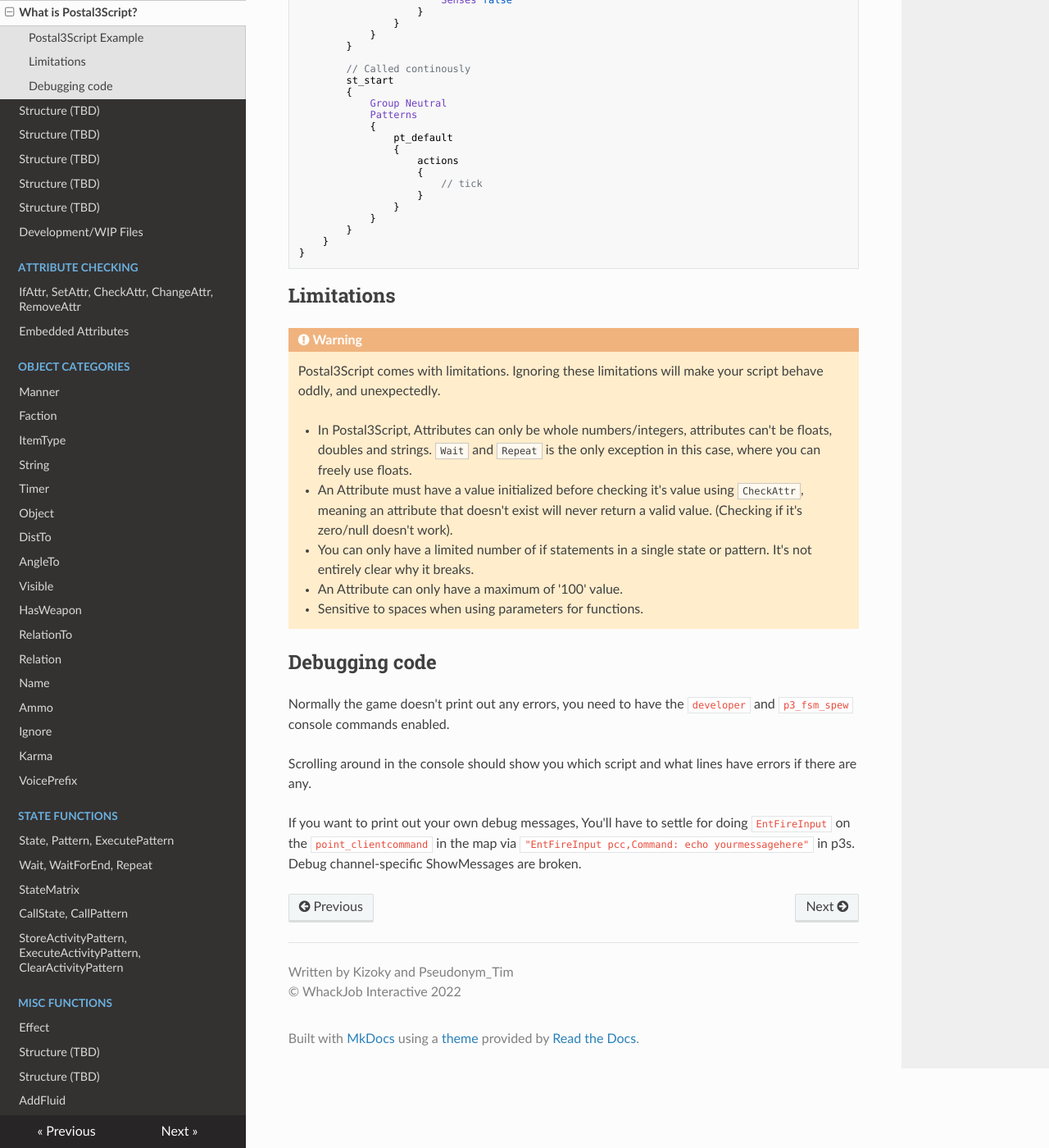
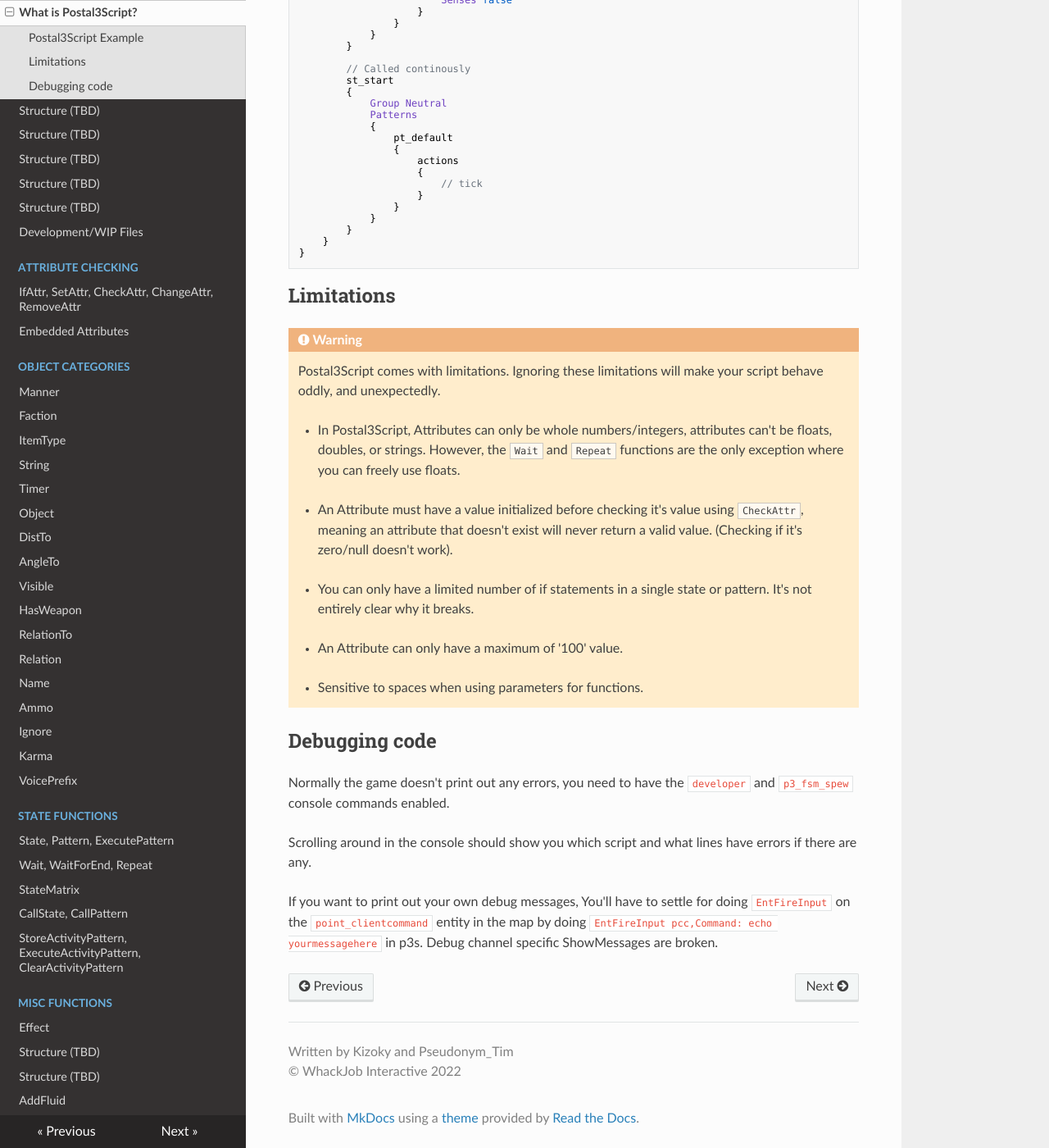
Before and after one commit to WhackJobInt/postal3scriptdocs, an MkDocs documentation site: the page built from docs/whatispostal3script.md, in a window 1280 px wide and 1400 px high, scrolled down 1792 px. Shown: the whole window at 82% size. Built offline with MkDocs 1.6.1, drawn with Linux system fonts in a browser that asks for light colours; nearby versions of some CDN libraries; some of the changed text lies outside the part shown.

Commit message:
Cleaned up "What is Postal3Script?", fixed syntax highlighting issue in "Development/WIP Files" page

```diff
--- a/docs/whatispostal3script.md
+++ b/docs/whatispostal3script.md
@@ -6,13 +6,12 @@
 
 With Postal3Script, you can easily do many things that you normally would not be able to do without the source code of the game due to the many useful functions and attributes that are interfaced.
 
-P3S script files are located in <code>/Postal III/p3/scripts</code> and use the <code>.p3s</code> file extension. To load and be able to use a p3s script, you must add it to a manifest, in "ai_scripts.txt", found in the previously mentioned folder.
-
-It is highly recommended to snoop around the game files and find examples of what you're trying to accomplish to get a better idea of the language.
+P3S script files are located in <code>Postal III/p3/scripts</code> and use the <code>.p3s</code> file extension. To load and be able to use a p3s script, you must add it to a manifest, in "ai_scripts.txt", found in the previously mentioned folder.
 
 <div class="admonition tip">
 <p class="admonition-title">Tip</p>
 <p>Changes to p3s scripts will automatically hotload when the map restarts, so you can just use the "restart" console command without ever having to exit and reload the game.</p>
+<p>It is highly recommended to snoop around the game files and find examples of what you're trying to accomplish to get a better idea of the language.</p>
 </div>
 
 ## Postal3Script Example
@@ -120,10 +119,14 @@
 <p class="admonition-title">Warning</p>
 <p id="limitations">Postal3Script comes with limitations. Ignoring these limitations will make your script behave oddly, and unexpectedly.</p>
 <ul>
-<li>In Postal3Script, Attributes can only be whole numbers/integers, attributes can't be floats, doubles and strings. <code>Wait</code> and <code>Repeat</code> is the only exception in this case, where you can freely use floats.</li>
+<li>In Postal3Script, Attributes can only be whole numbers/integers, attributes can't be floats, doubles, or strings. However, the <code>Wait</code> and <code>Repeat</code> functions are the only exception where you can freely use floats.</li>
+<br>
 <li>An Attribute must have a value initialized before checking it's value using <code>CheckAttr</code>, meaning an attribute that doesn't exist will never return a valid value. (Checking if it's zero/null doesn't work).</li>
+<br>
 <li>You can only have a limited number of if statements in a single state or pattern. It's not entirely clear why it breaks.</li>
+<br>
 <li>An Attribute can only have a maximum of '100' value.</li>
+<br>
 <li>Sensitive to spaces when using parameters for functions.</li>
 </ul>
 </div>
@@ -131,4 +134,4 @@
 ## Debugging code
 <p>Normally the game doesn't print out any errors, you need to have the <code>developer</code> and <code>p3_fsm_spew</code> console commands enabled.</p>
 <p>Scrolling around in the console should show you which script and what lines have errors if there are any.
-<p>If you want to print out your own debug messages, You'll have to settle for doing <code>EntFireInput</code> on the <code>point_clientcommand</code> in the map via <code>"EntFireInput pcc,Command: echo yourmessagehere"</code> in p3s. Debug channel-specific ShowMessages are broken.
+<p>If you want to print out your own debug messages, You'll have to settle for doing <code>EntFireInput</code> on the <code>point_clientcommand</code> entity in the map by doing <code>EntFireInput pcc,Command: echo yourmessagehere</code> in p3s. Debug channel specific ShowMessages are broken.
```
Also changed, not shown: docs/wipp3sfiles.md (+1 -1 lines).
